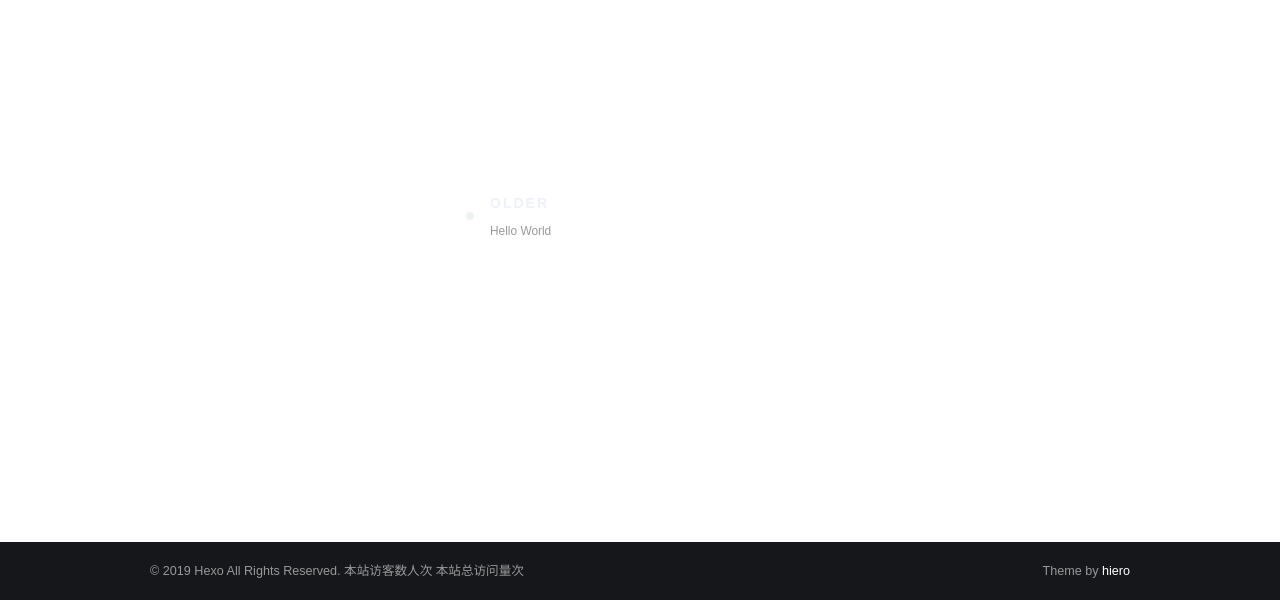
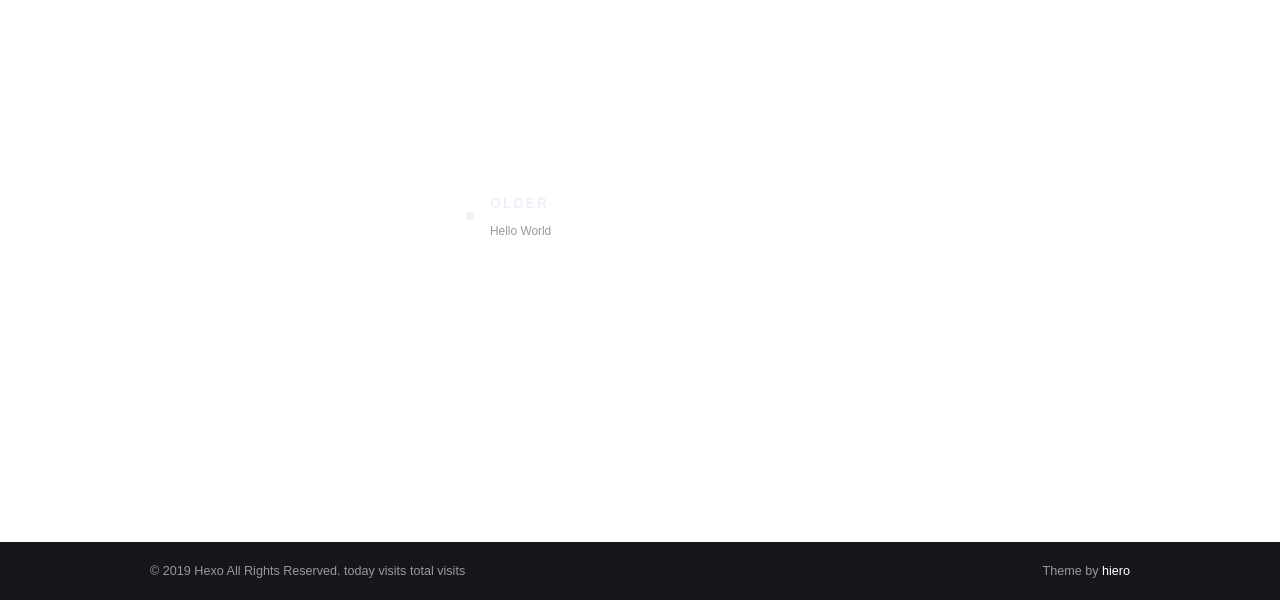
Before and after one commit to dasom-captcha/dasom-captcha.github.io, a plain HTML site: page 2019/04/04/Hello-Dasom/index.html in a window 1280 px wide. Shown: the part 279-884 px from the top of the page. Drawn offline with nearby package versions, Linux system fonts and the light colour scheme; some packages are replaced by stand-ins of ours; a script that the page names is missing.

Commit message:
Site updated: 2019-04-04 13:12:27

```diff
--- a/2019/04/04/Hello-Dasom/index.html
+++ b/2019/04/04/Hello-Dasom/index.html
@@ -261,8 +261,8 @@ var themeMenus = {};
 	      &copy; 2019 Hexo All Rights Reserved.
 
             <span id="busuanzi_container_site_uv">
-              本站访客数<span id="busuanzi_value_site_uv"></span>人次
-              本站总访问量<span id="busuanzi_value_site_pv"></span>次
+              today visits<span id="busuanzi_value_site_uv"></span>
+              total visits<span id="busuanzi_value_site_pv"></span>
             </span>
 
       </div>
```
Also changed, not shown: 2019/04/04/hello-world/index.html (+2 -2 lines), archives/2019/04/index.html (+2 -2 lines), archives/2019/index.html (+2 -2 lines), archives/index.html (+2 -2 lines), index.html (+2 -2 lines).
